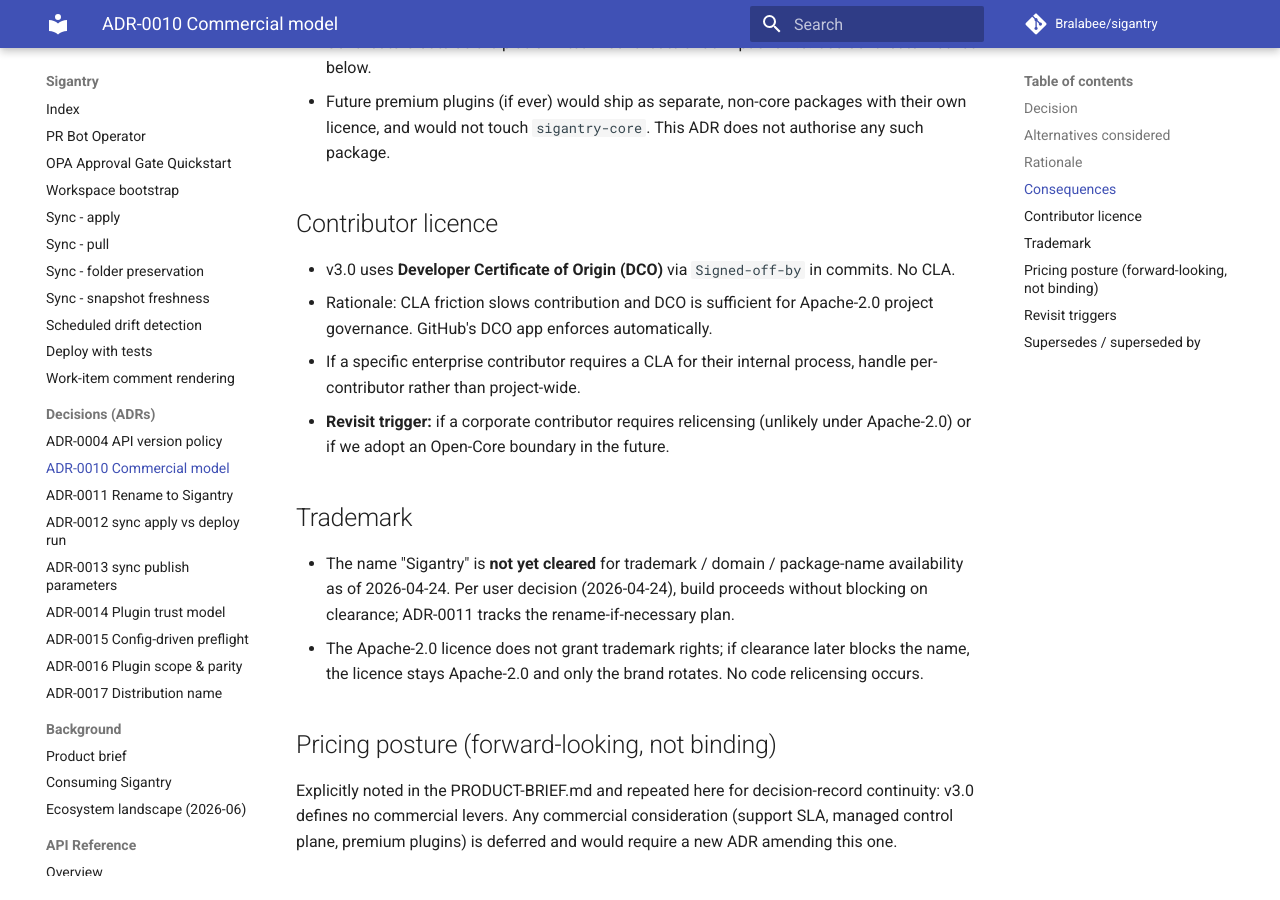
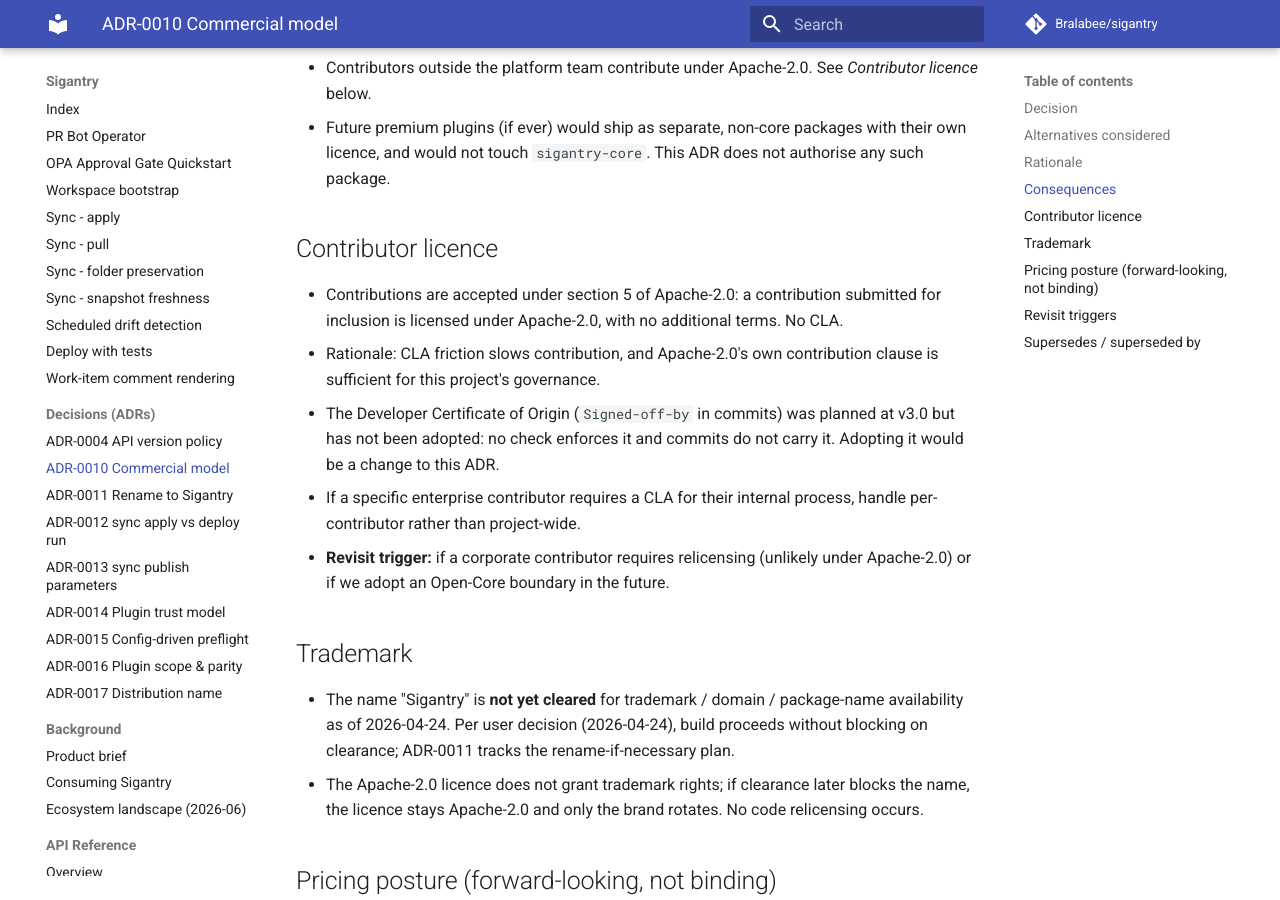
Before and after one commit to Bralabee/sigantry, an MkDocs documentation site: the page built from docs/decisions/ADR-0010-commercial-model.md, in a window 1280 px wide and 900 px high, scrolled down 2439 px. Built offline with MkDocs 1.6.1 and Material for MkDocs 9.7.7, drawn with Linux system fonts in a browser that asks for light colours; comment, search, counter and statistics services are not loaded; some of the changed text lies outside the part shown.

Commit message:
docs: one copyright and contribution statement
ADR-0010 said copyright was held jointly by contributors and that a DCO
sign-off check enforced the contributor licence. The cover pages of the
generated guides named a single holder. Neither ADR statement matched
practice: no check enforces DCO and no commit carries a sign-off, and
without a CLA nothing is assigned, so each contributor keeps the
copyright in their own contribution.

ADR-0010 now says that, says contributions come in under section 5 of
Apache-2.0, records that DCO was planned but never adopted, and carries a
dated amendment line. The two covers name the maintainer and the
contributors (same lines, same holder). CONTRIBUTING.md gains a short
"Licence of contributions" section so a contributor reads the terms where
they look for them.

```diff
--- a/docs/decisions/ADR-0010-commercial-model.md
+++ b/docs/decisions/ADR-0010-commercial-model.md
@@ -12,7 +12,7 @@
 
 - The base package (`sigantry-core` at the time; published as `sigantry`, see [ADR-0017](ADR-0017-distribution-name-sigantry.md)) is Apache-2.0.
 - There is no "core" / "enterprise" split. Every capability built in v3.0 is in the OSS repo.
-- Copyright is held jointly by contributors; no CLA is required at v3.0 open. (See the *Contributor licence* section below.)
+- Each contributor keeps the copyright in their own contributions: nothing is assigned and no CLA is required. The copyright notice on published material names the maintainer and the contributors. (See the *Contributor licence* section below.)
 - Any future commercial layer (support subscription, managed control plane, premium plugins) is explicitly **out of scope for v3.0** and would require revisiting this ADR.
 
 ## Alternatives considered
@@ -45,8 +45,9 @@
 
 ## Contributor licence
 
-- v3.0 uses **Developer Certificate of Origin (DCO)** via `Signed-off-by` in commits. No CLA.
-- Rationale: CLA friction slows contribution and DCO is sufficient for Apache-2.0 project governance. GitHub's DCO app enforces automatically.
+- Contributions are accepted under section 5 of Apache-2.0: a contribution submitted for inclusion is licensed under Apache-2.0, with no additional terms. No CLA.
+- Rationale: CLA friction slows contribution, and Apache-2.0's own contribution clause is sufficient for this project's governance.
+- The Developer Certificate of Origin (`Signed-off-by` in commits) was planned at v3.0 but has not been adopted: no check enforces it and commits do not carry it. Adopting it would be a change to this ADR.
 - If a specific enterprise contributor requires a CLA for their internal process, handle per-contributor rather than project-wide.
 - **Revisit trigger:** if a corporate contributor requires relicensing (unlikely under Apache-2.0) or if we adopt an Open-Core boundary in the future.
 
@@ -78,3 +79,5 @@
 ---
 
 *Decision captured: 2026-04-24 (milestone v3.0 Phase 10, BRIEF-02).*
+
+*Amended 2026-10-04: the copyright and contributor-licence bullets now describe what the project does. They had said copyright was held jointly and that a DCO check was enforced; neither was the case.*
```
Also changed, not shown: CHANGELOG.md (+7 -0 lines), CONTRIBUTING.md (+7 -0 lines), 2 other files.
